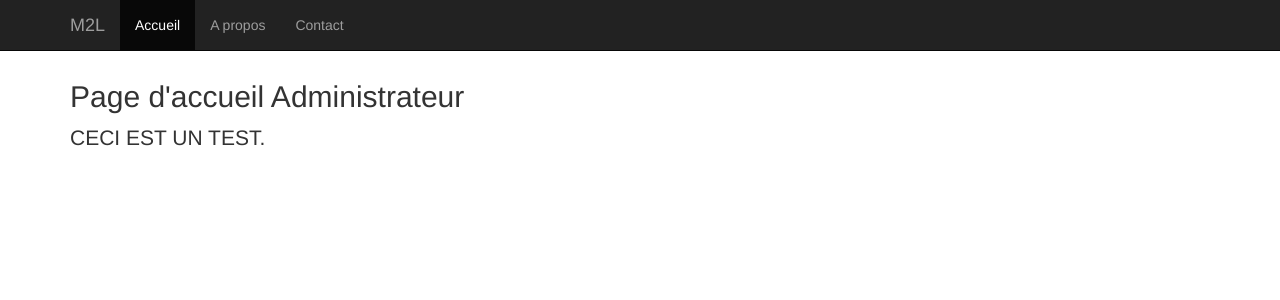
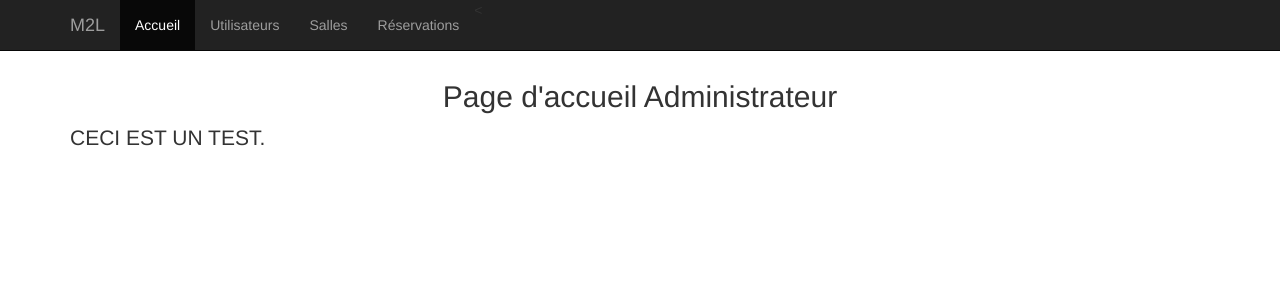
Before and after one commit to Mamas62/m2l, a PHP site: page / in a window 1280 px wide. Shown: the top 300 px of the page. Run offline with PHP 8.4, Linux system fonts and the light colour scheme; some libraries are stand-ins or nearby versions.

Commit message:
Modification du fichier index.php de Administrateur en ajoutant le nom des pages en haut

```diff
--- a/Administrateur/index.php
+++ b/Administrateur/index.php
@@ -35,9 +35,10 @@
         <div class="collapse navbar-collapse">
           <ul class="nav navbar-nav">
             <li class="active"><a href="#">Accueil</a></li>
-            <li><a href="#about">A propos</a></li>
-            <li><a href="#contact">Contact</a></li>
-          </ul>
+            <li><a href="#Utilisateurs">Utilisateurs</a></li>
+            <li><a href="#Salles">Salles</a></li>
+            <li><a href="#Réservations">Réservations</a></li>
+          </ul><
         </div><!--/.nav-collapse -->
       </div>
     </div>
@@ -46,7 +47,7 @@
 
       <div class="starter-template">
         <h1> <br> </h1>
-        <h2>Page d'accueil Administrateur</h2>
+        <h2><center>Page d'accueil Administrateur</center></h2>
         <p class="lead">CECI EST UN TEST.</p>
       </div>
 
```
